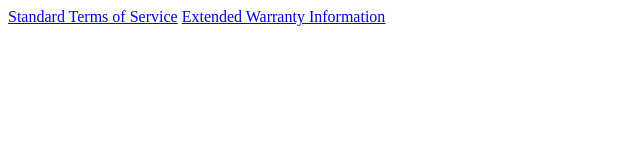
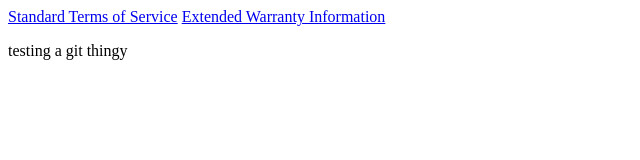
Before and after one commit to VulcanTechSolutions/Aha, a plain HTML site: page terms.html in a window 1280 px wide. Shown: the whole page, without its empty margins (0-640 px from the left). Drawn offline with Linux system fonts and the light colour scheme.

Commit message:
testing branch protection

```diff
--- a/terms.html
+++ b/terms.html
@@ -11,7 +11,7 @@
 
 <a href="PDFs/Standard Terms of Service.pdf" target="_blank">Standard Terms of Service</a>
 <a href="PDFs/Terms and Conditions of Warranty_Extended Terms and Conditions.pdf" target="blank">Extended Warranty Information</a>
-
+<p>testing a git thingy</p>
 
 </body>
 </html>
```
